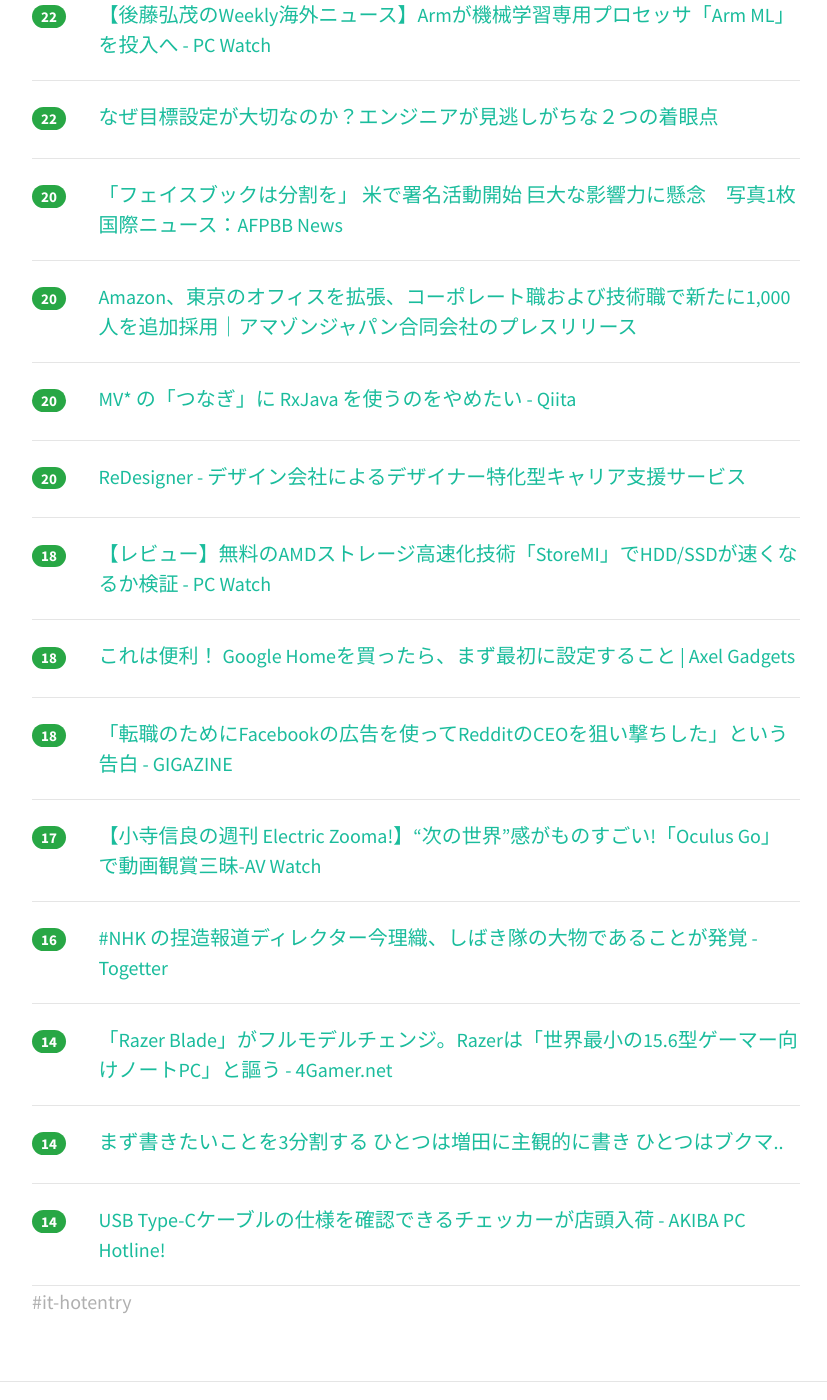
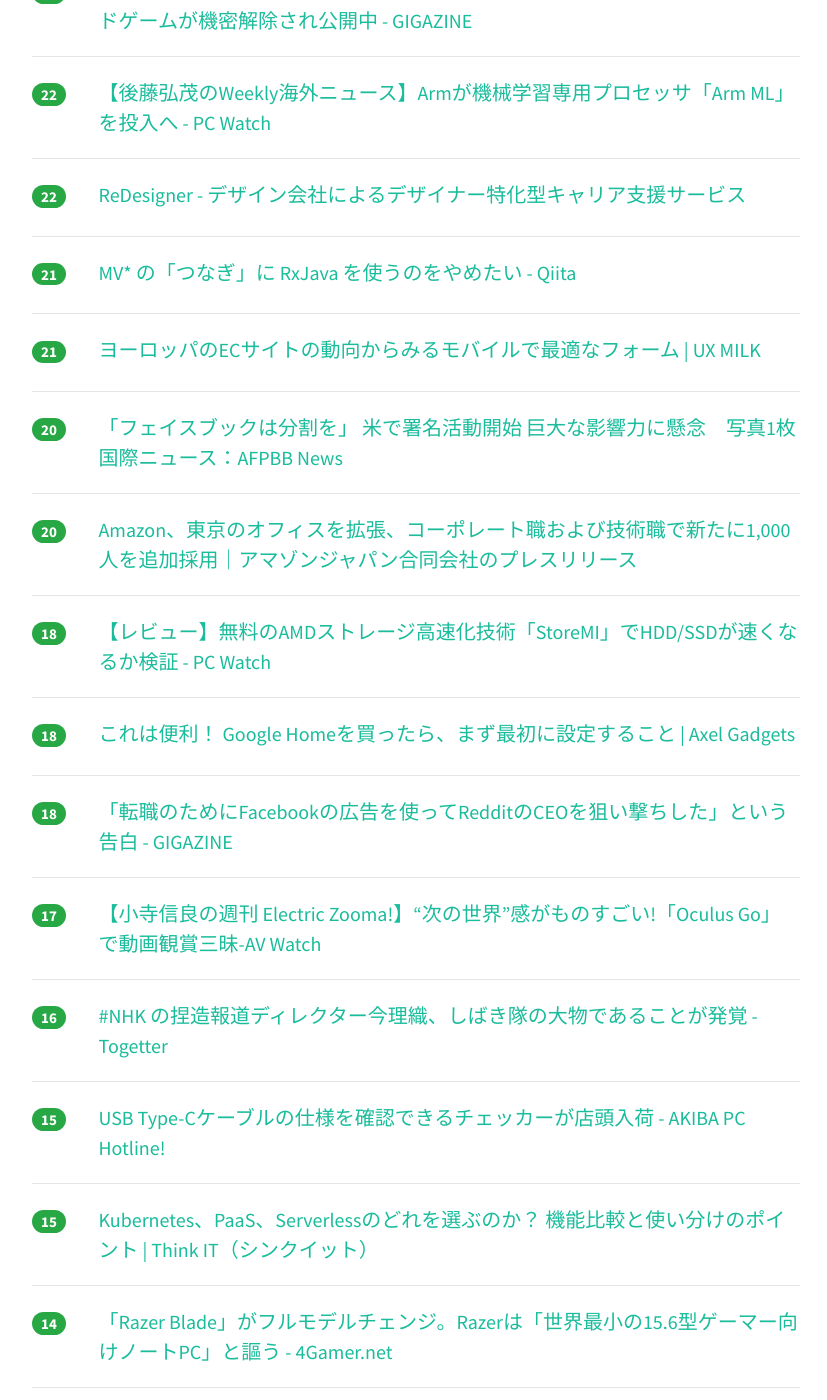
Before and after one commit to yatta47/hatena-matome-site, a Jekyll site: the page built from _posts/2018-05-23-hatena.md, in a window 1280 px wide and 1400 px high, scrolled down 3417 px. Shown: the whole window, without its empty margins (224-1051 px from the left). Built offline with Jekyll 4.4.1, drawn with Linux system fonts in a browser that asks for light colours; nearby versions of some CDN libraries; some of the changed text lies outside the part shown.

Commit message:
Updated 2018-05-23

```diff
--- a/_posts/2018-05-23-hatena.md
+++ b/_posts/2018-05-23-hatena.md
@@ -1,18 +1,18 @@
 ---
 layout: post
 title:  "2018-05-23 はてぶIT"
-date:   2018-05-23 14:03:51
+date:   2018-05-23 15:02:48
 tags: [it-hotentry]
 ---
-45 件のデータあり
+47 件のデータあり
 
 <hr><div class="row">
-<div class="col-1"><span class="badge badge-pill badge-success h2">427</span></div>
+<div class="col-1"><span class="badge badge-pill badge-success h2">465</span></div>
 <div class="col-11"><a href='https://anond.hatelabo.jp/20180522233419' target='_blank'>深センは楽しかったぞ😁</a></div>
 </div>
 <hr>
 <div class="row">
-<div class="col-1"><span class="badge badge-pill badge-success h2">182</span></div>
+<div class="col-1"><span class="badge badge-pill badge-success h2">199</span></div>
 <div class="col-11"><a href='https://www.softantenna.com/wp/unix/yum-is-dead/' target='_blank'>Fedora 22で「Yum」は公式に死亡し、これからは「DNF」で！ | ソフトアンテナブログ</a></div>
 </div>
 <hr>
@@ -22,18 +22,18 @@ tags: [it-hotentry]
 </div>
 <hr>
 <div class="row">
-<div class="col-1"><span class="badge badge-pill badge-success h2">121</span></div>
+<div class="col-1"><span class="badge badge-pill badge-success h2">133</span></div>
 <div class="col-11"><a href='https://www.publickey1.jp/blog/18/slackslack_developer_tools.html' target='_blank'>Slackアプリケーション開発者の支援ツール「Slack Developer Tools」発表 － Publickey</a></div>
+</div>
+<hr>
+<div class="row">
+<div class="col-1"><span class="badge badge-pill badge-success h2">74</span></div>
+<div class="col-11"><a href='https://deeeet.com/writing/2018/05/22/service-mesh/' target='_blank'>Service meshとは何か | SOTA</a></div>
 </div>
 <hr>
 <div class="row">
 <div class="col-1"><span class="badge badge-pill badge-success h2">59</span></div>
 <div class="col-11"><a href='http://twitter.com/t_wada/status/904916106153828352' target='_blank'>Takuto Wadaさんのツイート: "コードには How テストコードには What コミットログには Why コードコメントには Why not を書こうという話をした"</a></div>
-</div>
-<hr>
-<div class="row">
-<div class="col-1"><span class="badge badge-pill badge-success h2">50</span></div>
-<div class="col-11"><a href='https://deeeet.com/writing/2018/05/22/service-mesh/' target='_blank'>Service meshとは何か | SOTA</a></div>
 </div>
 <hr>
 <div class="row">
@@ -48,17 +48,22 @@ tags: [it-hotentry]
 <hr>
 <div class="row">
 <div class="col-1"><span class="badge badge-pill badge-success h2">44</span></div>
-<div class="col-11"><a href='http://blog.koogawa.com/entry/2018/05/22/230023' target='_blank'>初心者をググれカスと突き放すのは割と酷なのではないかという話 - koogawa log</a></div>
+<div class="col-11"><a href='https://www.publickey1.jp/blog/18/slackbotslackblock_kit_builder.html' target='_blank'>Slack、BotやSlackアプリなどのメッセージ表示をリッチ化する「Block Kit Builder」発表 － Publickey</a></div>
 </div>
 <hr>
 <div class="row">
-<div class="col-1"><span class="badge badge-pill badge-success h2">42</span></div>
-<div class="col-11"><a href='https://www.publickey1.jp/blog/18/slackbotslackblock_kit_builder.html' target='_blank'>Slack、BotやSlackアプリなどのメッセージ表示をリッチ化する「Block Kit Builder」発表 － Publickey</a></div>
+<div class="col-1"><span class="badge badge-pill badge-success h2">44</span></div>
+<div class="col-11"><a href='http://blog.koogawa.com/entry/2018/05/22/230023' target='_blank'>初心者をググれカスと突き放すのは割と酷なのではないかという話 - koogawa log</a></div>
 </div>
 <hr>
 <div class="row">
 <div class="col-1"><span class="badge badge-pill badge-success h2">40</span></div>
 <div class="col-11"><a href='https://gigazine.net/news/20180522-5-books-worth-reading-summer/' target='_blank'>ビル・ゲイツが「夏の5冊」として選んだ「テーマは重いが楽しく読書できる短い本」のリスト - GIGAZINE</a></div>
+</div>
+<hr>
+<div class="row">
+<div class="col-1"><span class="badge badge-pill badge-success h2">40</span></div>
+<div class="col-11"><a href='http://kabumatome.doorblog.jp/archives/65888458.html' target='_blank'>パクリ系外食大手のモンテローザ、いきなりステーキのパクリ「カミナリステーキ」を開業 : 市況かぶ全力２階建</a></div>
 </div>
 <hr>
 <div class="row">
@@ -77,7 +82,7 @@ tags: [it-hotentry]
 </div>
 <hr>
 <div class="row">
-<div class="col-1"><span class="badge badge-pill badge-success h2">32</span></div>
+<div class="col-1"><span class="badge badge-pill badge-success h2">33</span></div>
 <div class="col-11"><a href='https://gigazine.net/news/20180523-how-to-profitable-online-business-idea/' target='_blank'>儲かるオンラインビジネスのアイデアを生み出すために参考になりそうな31の実例 - GIGAZINE</a></div>
 </div>
 <hr>
@@ -97,13 +102,13 @@ tags: [it-hotentry]
 </div>
 <hr>
 <div class="row">
-<div class="col-1"><span class="badge badge-pill badge-success h2">29</span></div>
+<div class="col-1"><span class="badge badge-pill badge-success h2">30</span></div>
 <div class="col-11"><a href='https://coliss.com/articles/build-websites/operation/work/responsive-landing-page-templates-papaya.html' target='_blank'>商用利用無料でしかも高品質！ランディングページを作成するためのHTML/CSSのテンプレートのまとめ | コリス</a></div>
 </div>
 <hr>
 <div class="row">
 <div class="col-1"><span class="badge badge-pill badge-success h2">29</span></div>
-<div class="col-11"><a href='http://kabumatome.doorblog.jp/archives/65888458.html' target='_blank'>パクリ系外食大手のモンテローザ、いきなりステーキのパクリ「カミナリステーキ」を開業 : 市況かぶ全力２階建</a></div>
+<div class="col-11"><a href='https://engineer-club.jp/importance-of-goal-setting' target='_blank'>なぜ目標設定が大切なのか？エンジニアが見逃しがちな２つの着眼点</a></div>
 </div>
 <hr>
 <div class="row">
@@ -133,17 +138,17 @@ tags: [it-hotentry]
 <hr>
 <div class="row">
 <div class="col-1"><span class="badge badge-pill badge-success h2">24</span></div>
+<div class="col-11"><a href='https://note.mu/pennahito/n/n9300f52f5e79' target='_blank'>webマガジンに著書の内容が無断で大幅引用（盗用？）されたときに、著者が思うこと。｜磯木淳寛｜note</a></div>
+</div>
+<hr>
+<div class="row">
+<div class="col-1"><span class="badge badge-pill badge-success h2">24</span></div>
 <div class="col-11"><a href='https://togetter.com/li/1229967' target='_blank'>「弁護士が最初に配慮をお願いしていた日大選手の顔のアップの写真は一枚も使用せず、余計な編集はせずに陳述書をそのまま見せてくれるベースボール・マガジン社さん」 - Togetter</a></div>
 </div>
 <hr>
 <div class="row">
 <div class="col-1"><span class="badge badge-pill badge-success h2">23</span></div>
 <div class="col-11"><a href='https://github.com/iamkun/dayjs' target='_blank'>GitHub - iamkun/dayjs: ⏰ Day.js 2KB immutable date library alternative to Moment.js with the same modern API</a></div>
-</div>
-<hr>
-<div class="row">
-<div class="col-1"><span class="badge badge-pill badge-success h2">23</span></div>
-<div class="col-11"><a href='https://note.mu/pennahito/n/n9300f52f5e79' target='_blank'>webマガジンに著書の内容が無断で大幅引用（盗用？）されたときに、著者が思うこと。｜磯木淳寛｜note</a></div>
 </div>
 <hr>
 <div class="row">
@@ -168,7 +173,17 @@ tags: [it-hotentry]
 <hr>
 <div class="row">
 <div class="col-1"><span class="badge badge-pill badge-success h2">22</span></div>
-<div class="col-11"><a href='https://engineer-club.jp/importance-of-goal-setting' target='_blank'>なぜ目標設定が大切なのか？エンジニアが見逃しがちな２つの着眼点</a></div>
+<div class="col-11"><a href='https://redesigner.jp/' target='_blank'>ReDesigner - デザイン会社によるデザイナー特化型キャリア支援サービス</a></div>
+</div>
+<hr>
+<div class="row">
+<div class="col-1"><span class="badge badge-pill badge-success h2">21</span></div>
+<div class="col-11"><a href='https://qiita.com/amay077/items/d4629f9d20ba36a1347e' target='_blank'>MV* の「つなぎ」に RxJava を使うのをやめたい - Qiita</a></div>
+</div>
+<hr>
+<div class="row">
+<div class="col-1"><span class="badge badge-pill badge-success h2">21</span></div>
+<div class="col-11"><a href='http://uxmilk.jp/67352' target='_blank'>ヨーロッパのECサイトの動向からみるモバイルで最適なフォーム | UX MILK</a></div>
 </div>
 <hr>
 <div class="row">
@@ -179,16 +194,6 @@ tags: [it-hotentry]
 <div class="row">
 <div class="col-1"><span class="badge badge-pill badge-success h2">20</span></div>
 <div class="col-11"><a href='https://prtimes.jp/main/html/rd/p/000000815.000004612.html' target='_blank'>Amazon、東京のオフィスを拡張、コーポレート職および技術職で新たに1,000人を追加採用｜アマゾンジャパン合同会社のプレスリリース</a></div>
-</div>
-<hr>
-<div class="row">
-<div class="col-1"><span class="badge badge-pill badge-success h2">20</span></div>
-<div class="col-11"><a href='https://qiita.com/amay077/items/d4629f9d20ba36a1347e' target='_blank'>MV* の「つなぎ」に RxJava を使うのをやめたい - Qiita</a></div>
-</div>
-<hr>
-<div class="row">
-<div class="col-1"><span class="badge badge-pill badge-success h2">20</span></div>
-<div class="col-11"><a href='https://redesigner.jp/' target='_blank'>ReDesigner - デザイン会社によるデザイナー特化型キャリア支援サービス</a></div>
 </div>
 <hr>
 <div class="row">
@@ -217,6 +222,16 @@ tags: [it-hotentry]
 </div>
 <hr>
 <div class="row">
+<div class="col-1"><span class="badge badge-pill badge-success h2">15</span></div>
+<div class="col-11"><a href='https://akiba-pc.watch.impress.co.jp/docs/news/news/1123305.html' target='_blank'>USB Type-Cケーブルの仕様を確認できるチェッカーが店頭入荷 - AKIBA PC Hotline!</a></div>
+</div>
+<hr>
+<div class="row">
+<div class="col-1"><span class="badge badge-pill badge-success h2">15</span></div>
+<div class="col-11"><a href='https://thinkit.co.jp/article/14044' target='_blank'>Kubernetes、PaaS、Serverlessのどれを選ぶのか？ 機能比較と使い分けのポイント | Think IT（シンクイット）</a></div>
+</div>
+<hr>
+<div class="row">
 <div class="col-1"><span class="badge badge-pill badge-success h2">14</span></div>
 <div class="col-11"><a href='http://www.4gamer.net/games/023/G002318/20180518045/' target='_blank'>「Razer Blade」がフルモデルチェンジ。Razerは「世界最小の15.6型ゲーマー向けノートPC」と謳う - 4Gamer.net</a></div>
 </div>
@@ -226,8 +241,3 @@ tags: [it-hotentry]
 <div class="col-11"><a href='https://anond.hatelabo.jp/20180523011338' target='_blank'>まず書きたいことを3分割する ひとつは増田に主観的に書き ひとつはブクマ..</a></div>
 </div>
 <hr>
-<div class="row">
-<div class="col-1"><span class="badge badge-pill badge-success h2">14</span></div>
-<div class="col-11"><a href='https://akiba-pc.watch.impress.co.jp/docs/news/news/1123305.html' target='_blank'>USB Type-Cケーブルの仕様を確認できるチェッカーが店頭入荷 - AKIBA PC Hotline!</a></div>
-</div>
-<hr>
```
